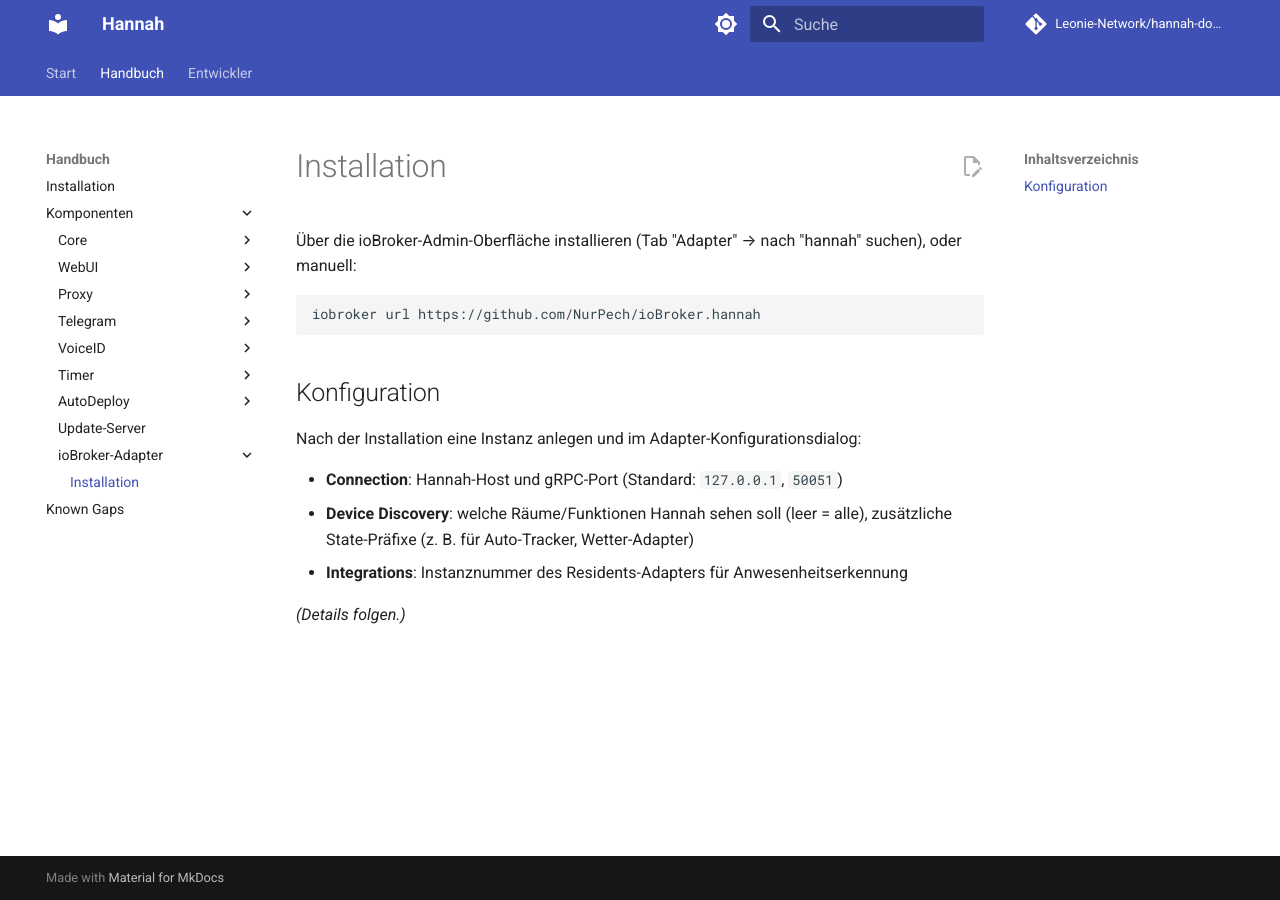
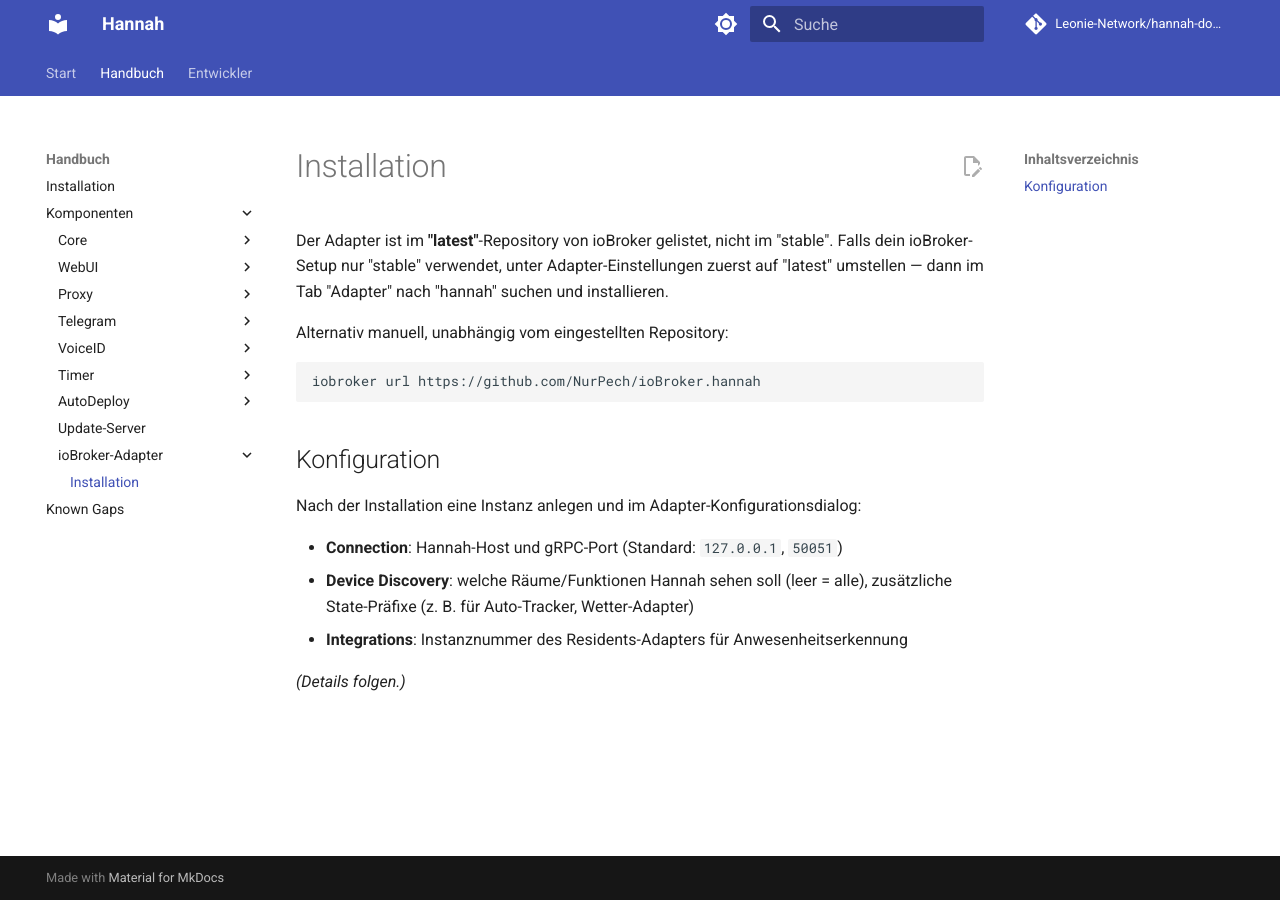
Before and after one commit to Leonie-Network/hannah-docs, an MkDocs documentation site: the page built from docs/components/iobroker-adapter/installation.md, in a window 1280 px wide. Built offline with MkDocs 1.6.1 and Material for MkDocs 9.7.7, drawn with Linux system fonts in a browser that asks for light colours; comment, search, counter and statistics services are not loaded.

Commit message:
docs: add WebUI config.yaml path, clarify ioBroker adapter repo listing
WebUI does have a config.yaml (compose file just doesn't mount one
yet). Adapter is in ioBroker's "latest" repo, not "stable" - noted
the repo-switch step for Admin UI installs.

Co-Authored-By: Claude Sonnet 5 <noreply@anthropic.com>

````diff
--- a/docs/components/iobroker-adapter/installation.md
+++ b/docs/components/iobroker-adapter/installation.md
@@ -1,7 +1,10 @@
 # Installation
 
-Über die ioBroker-Admin-Oberfläche installieren (Tab "Adapter" → nach "hannah" suchen),
-oder manuell:
+Der Adapter ist im **"latest"**-Repository von ioBroker gelistet, nicht im "stable".
+Falls dein ioBroker-Setup nur "stable" verwendet, unter Adapter-Einstellungen zuerst auf
+"latest" umstellen — dann im Tab "Adapter" nach "hannah" suchen und installieren.
+
+Alternativ manuell, unabhängig vom eingestellten Repository:
 
 ```bash
 iobroker url https://github.com/NurPech/ioBroker.hannah
````
Also changed, not shown: docs/components/webui/installation.md (+3 -0 lines).
